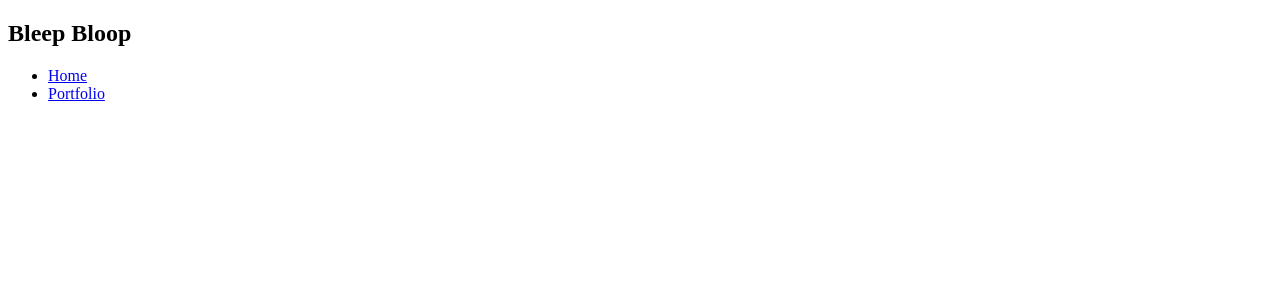
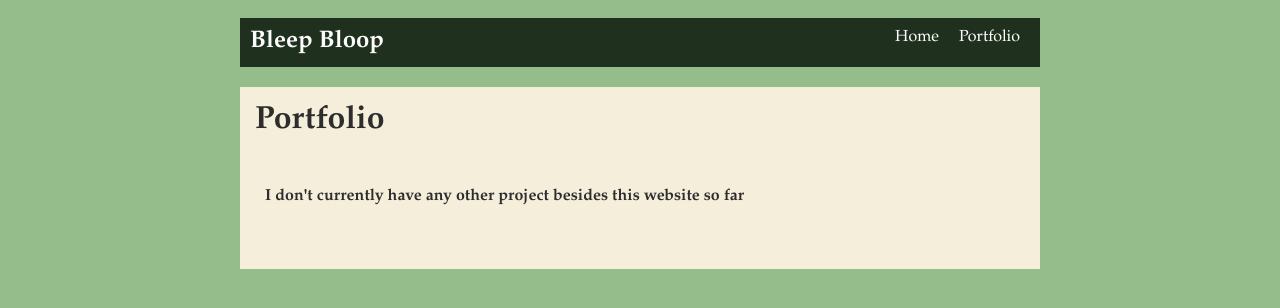
Before and after one commit to mariahe0807/mariahe0807.github.io, a plain HTML site: page portfolio.html in a window 1280 px wide. Drawn offline with Linux system fonts and the light colour scheme.

Commit message:
Portfolio is completedgit add .

```diff
--- a/portfolio.html
+++ b/portfolio.html
@@ -1,7 +1,13 @@
 <!DOCTYPE html>
 <html>
+
   <head>
+
   <title>Bleep Bloop</title>
+  <link rel="stylesheet" href="style.css" />
+
+</head>
+
   <body>
     <!-- All content goes here -->
     <div id="all-contents">
@@ -23,8 +29,17 @@
   </nav>
 
   <main>
+<div class="content">
+    <h1>Portfolio</h1>
+    <ul id="portfolio">
 
-  </main>
+      <li>
+       <h4>I don't currently have any other project besides this website so far</h4>
+      </li>
+
+    </ul>
+  </div>
+</main>
 
     </div>
   </body>
--- a/style.css
+++ b/style.css
@@ -21,7 +21,7 @@ nav {
 h1 {
     display: flex;
     align-items: center;
-    color: white;
+    color: rgb(253, 252, 252);
     flex: 1;
     margin: 0;
 }
@@ -74,3 +74,29 @@ main {
 h2, h3 {
     margin: 0px;
 }
+
+/* Portfolio styles */
+.content h1 {
+  color: rgb(45, 45, 45);
+}
+
+#portfolio {
+  list-style-type: none;
+  padding-left: 0;
+}
+
+#portfolio li {
+  background: rgb(245, 238, 219);
+  padding: 10px;
+  border-radius: 10px;
+  margin-bottom: 10px;
+}
+
+#portfolio li:hover {
+  background: #faf8f8;
+}
+
+#portfolio a {
+  text-decoration: none;
+  color: #454545;
+}
```
Also changed, not shown: index.html (+1 -1 lines).
